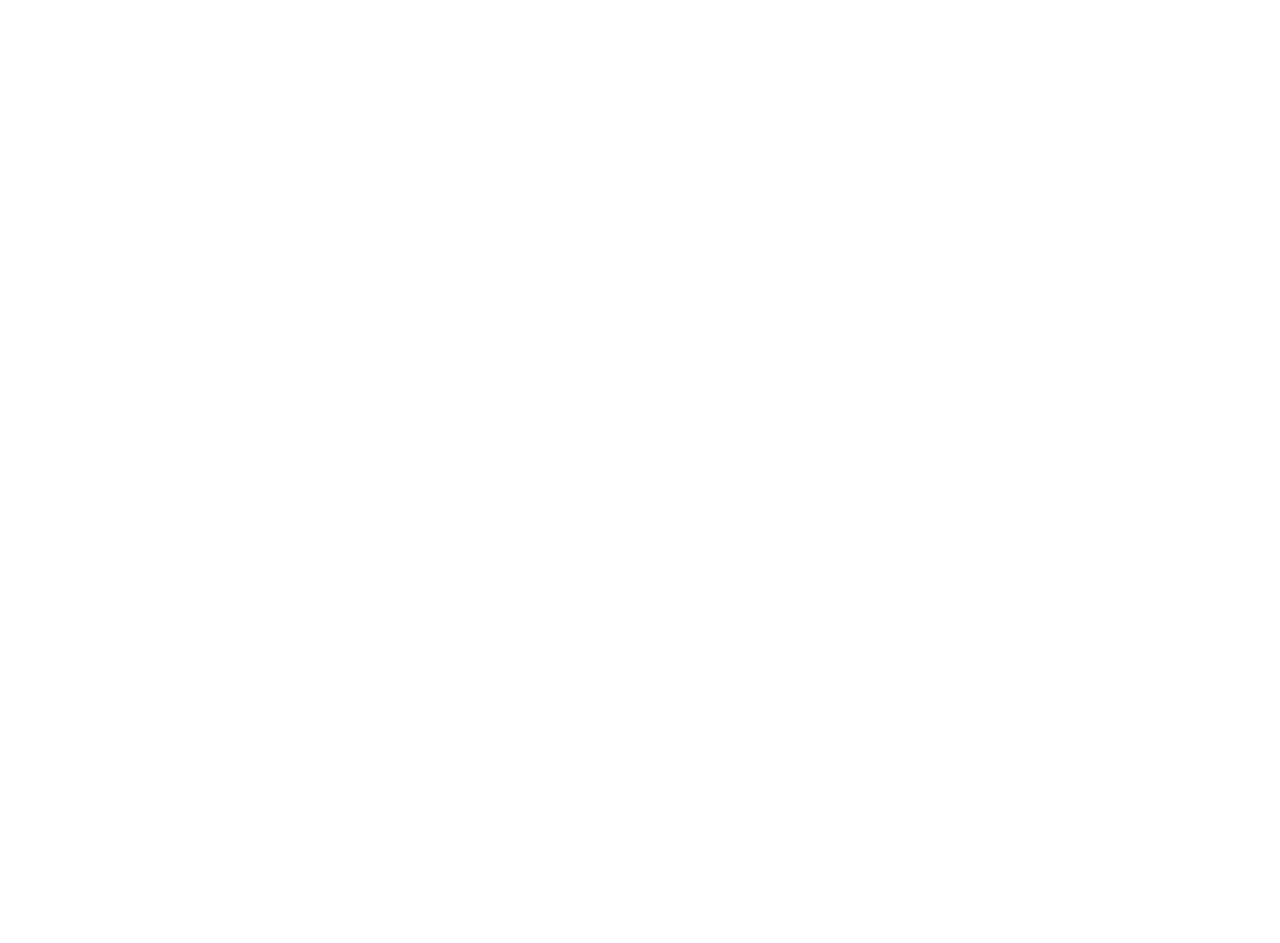
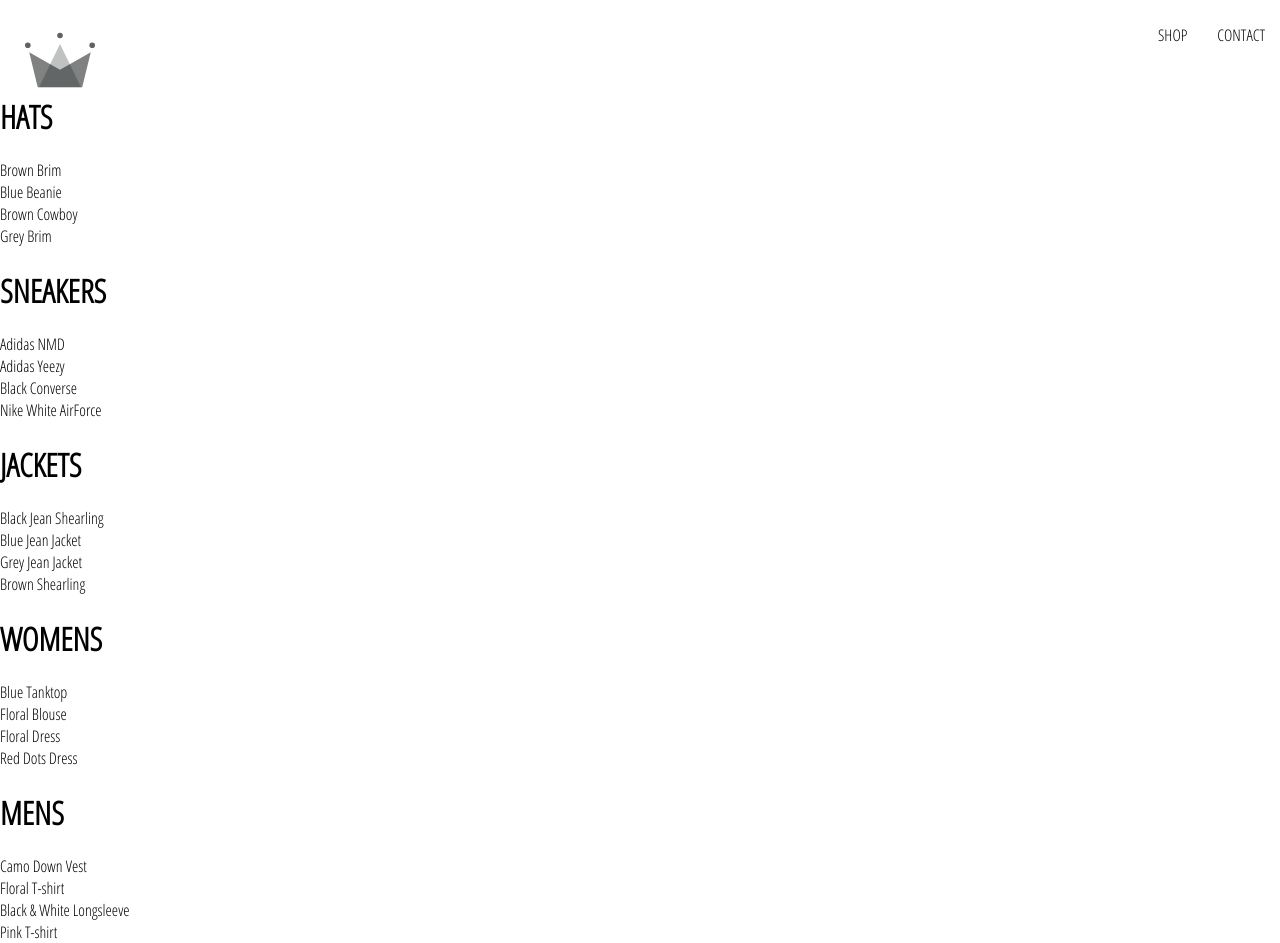
Before and after one commit to yeshwanth777/e-comm, a React (Create React App) app: page /shop in a window 1280 px wide. Before the commit the page ends 800 px from the top, so only its background shows below. Built offline with nearby package versions, Linux system fonts and the light colour scheme.

Commit message:
added header and shop page

```diff
--- a/src/App.css
+++ b/src/App.css
@@ -1,3 +1,8 @@
 body {
     font-family: 'Open Sans Condensed', sans-serif;
 }
+
+a {
+    text-decoration: none;
+    color: black;
+}
--- a/src/App.js
+++ b/src/App.js
@@ -1,20 +1,18 @@
 import React from 'react';
-import { Route } from 'react-router-dom';
+import { Switch, Route } from 'react-router-dom';
 import './App.css';
 import HomePage from './pages/homepage/homepage.component';
+import ShopPage from './pages/shop/shop.component';
+import Header from './components/header/header.component';
 
-const HatsPage = () => {
-  return(
-    <div><h1>Topics List</h1></div>
-  )
-}
 function App() {
   return (
     <div>
-      <switch>
+      <Header />
+      <Switch>
       <Route exact path='/' component={HomePage} />
-      <Route path='/shop/hats' component={HatsPage} />
-      </switch>
+      <Route path='/shop' component={ShopPage} />
+      </Switch>
     </div>
   );
 }
--- a/src/components/directory/directory.component.jsx
+++ b/src/components/directory/directory.component.jsx
@@ -48,6 +48,7 @@
 render() {
     return (
         <div className='directory-menu'> {
+          //if we are assigning the value to the same key we can write ...sample syntax
             this.state.sections.map(({ id, ...otherSectionProps}) => (
               <MenuItem key={id} {...otherSectionProps}/>
          ))
--- /dev/null
+++ b/src/components/header/header.component.jsx
@@ -0,0 +1,21 @@
+import React from 'react';
+import {Link} from 'react-router-dom';
+import {ReactComponent as Logo} from '../../assets/4.4 crown.svg';
+import './header.styles.scss';
+
+const Header = () => (
+    <div className='header'>
+        <Link className='logo-container' to='/'>
+            <Logo className='logo'/>
+         </Link>
+         <div className='options'>
+            <Link className='option' to='/shop'>
+               SHOP
+            </Link>
+            <Link className='option' to='/shop'>
+               CONTACT
+            </Link>
+         </div>
+    </div>
+)
+export default Header;
--- /dev/null
+++ b/src/components/header/header.styles.scss
@@ -0,0 +1,25 @@
+.header{
+    display: flex;
+    height: 70px;
+    justify-content: space-between;
+    margin-bottom: 25px;
+    width: 100%;
+}
+
+.logo{
+    width: 70px;
+    height: 100%;
+    padding: 25px;
+}
+
+.options{
+    width: 50%;
+    height: 100%;
+    display: flex;
+    align-items: center;
+    justify-content: flex-end;
+}
+
+.option{
+    padding: 10px 15px;
+}
--- a/src/components/menu-item/menu-item.component.jsx
+++ b/src/components/menu-item/menu-item.component.jsx
@@ -1,5 +1,5 @@
 import React from 'react';
-//with router is a higher order component
+//with router is a higher order component. it takes a component as a parameter and traforms that component in to anotgher componenet
 import { withRouter } from 'react-router-dom';
 import './menu-item.styles.scss';
 
--- /dev/null
+++ b/src/components/preview-collection/preview-collection.component.jsx
@@ -0,0 +1,20 @@
+import React from 'react';
+
+import './preview-collection.styles.scss';
+
+const CollectionPreview = ({title, items}) => (
+    <div className='collection-preview'>
+        <h1 className='title'>{title.toUpperCase()}</h1>
+        <div className='preview'>
+            {
+               items
+               .filter((item, index) => index < 4)
+               .map(item => (
+                   <div key={item.id}>{item.name}</div>
+               ))
+            }
+        </div>
+    </div>
+)
+
+export default CollectionPreview;
--- /dev/null
+++ b/src/pages/shop/shop.component.jsx
@@ -0,0 +1,25 @@
+import React from 'react';
+import SHOP_DATA from './shop.data.js';
+import CollectionPreview from'../../components/preview-collection/preview-collection.component';
+class ShopPage extends React.Component {
+    constructor(props){
+        super(props);
+        this.state = {
+            collections: SHOP_DATA
+        };
+    }
+
+    render() {
+        const collections = this.state.collections;
+        console.log(collections);
+        return (
+            <div className='shop-page'>
+                    {collections.map(({ id, ...otherCollectionProps }) => (
+                           <CollectionPreview key={id} {...otherCollectionProps} />
+                        ))}
+            </div>
+        );
+    }
+}
+
+export default ShopPage;
--- /dev/null
+++ b/src/pages/shop/shop.data.js
@@ -0,0 +1,249 @@
+const SHOP_DATA = [
+    {
+      id: 1,
+      title: 'Hats',
+      routeName: 'hats',
+      items: [
+        {
+          id: 1,
+          name: 'Brown Brim',
+          imageUrl: 'https://i.ibb.co/ZYW3VTp/brown-brim.png',
+          price: 25
+        },
+        {
+          id: 2,
+          name: 'Blue Beanie',
+          imageUrl: 'https://i.ibb.co/ypkgK0X/blue-beanie.png',
+          price: 18
+        },
+        {
+          id: 3,
+          name: 'Brown Cowboy',
+          imageUrl: 'https://i.ibb.co/QdJwgmp/brown-cowboy.png',
+          price: 35
+        },
+        {
+          id: 4,
+          name: 'Grey Brim',
+          imageUrl: 'https://i.ibb.co/RjBLWxB/grey-brim.png',
+          price: 25
+        },
+        {
+          id: 5,
+          name: 'Green Beanie',
+          imageUrl: 'https://i.ibb.co/YTjW3vF/green-beanie.png',
+          price: 18
+        },
+        {
+          id: 6,
+          name: 'Palm Tree Cap',
+          imageUrl: 'https://i.ibb.co/rKBDvJX/palm-tree-cap.png',
+          price: 14
+        },
+        {
+          id: 7,
+          name: 'Red Beanie',
+          imageUrl: 'https://i.ibb.co/bLB646Z/red-beanie.png',
+          price: 18
+        },
+        {
+          id: 8,
+          name: 'Wolf Cap',
+          imageUrl: 'https://i.ibb.co/1f2nWMM/wolf-cap.png',
+          price: 14
+        },
+        {
+          id: 9,
+          name: 'Blue Snapback',
+          imageUrl: 'https://i.ibb.co/X2VJP2W/blue-snapback.png',
+          price: 16
+        }
+      ]
+    },
+    {
+      id: 2,
+      title: 'Sneakers',
+      routeName: 'sneakers',
+      items: [
+        {
+          id: 1,
+          name: 'Adidas NMD',
+          imageUrl: 'https://i.ibb.co/0s3pdnc/adidas-nmd.png',
+          price: 220
+        },
+        {
+          id: 2,
+          name: 'Adidas Yeezy',
+          imageUrl: 'https://i.ibb.co/dJbG1cT/yeezy.png',
+          price: 280
+        },
+        {
+          id: 3,
+          name: 'Black Converse',
+          imageUrl: 'https://i.ibb.co/bPmVXyP/black-converse.png',
+          price: 110
+        },
+        {
+          id: 4,
+          name: 'Nike White AirForce',
+          imageUrl: 'https://i.ibb.co/1RcFPk0/white-nike-high-tops.png',
+          price: 160
+        },
+        {
+          id: 5,
+          name: 'Nike Red High Tops',
+          imageUrl: 'https://i.ibb.co/QcvzydB/nikes-red.png',
+          price: 160
+        },
+        {
+          id: 6,
+          name: 'Nike Brown High Tops',
+          imageUrl: 'https://i.ibb.co/fMTV342/nike-brown.png',
+          price: 160
+        },
+        {
+          id: 7,
+          name: 'Air Jordan Limited',
+          imageUrl: 'https://i.ibb.co/w4k6Ws9/nike-funky.png',
+          price: 190
+        },
+        {
+          id: 8,
+          name: 'Timberlands',
+          imageUrl: 'https://i.ibb.co/Mhh6wBg/timberlands.png',
+          price: 200
+        }
+      ]
+    },
+    {
+      id: 3,
+      title: 'Jackets',
+      routeName: 'jackets',
+      items: [
+        {
+          id: 1,
+          name: 'Black Jean Shearling',
+          imageUrl: 'https://i.ibb.co/XzcwL5s/black-shearling.png',
+          price: 125
+        },
+        {
+          id: 2,
+          name: 'Blue Jean Jacket',
+          imageUrl: 'https://i.ibb.co/mJS6vz0/blue-jean-jacket.png',
+          price: 90
+        },
+        {
+          id: 3,
+          name: 'Grey Jean Jacket',
+          imageUrl: 'https://i.ibb.co/N71k1ML/grey-jean-jacket.png',
+          price: 90
+        },
+        {
+          id: 4,
+          name: 'Brown Shearling',
+          imageUrl: 'https://i.ibb.co/s96FpdP/brown-shearling.png',
+          price: 165
+        },
+        {
+          id: 5,
+          name: 'Tan Trench',
+          imageUrl: 'https://i.ibb.co/M6hHc3F/brown-trench.png',
+          price: 185
+        }
+      ]
+    },
+    {
+      id: 4,
+      title: 'Womens',
+      routeName: 'womens',
+      items: [
+        {
+          id: 1,
+          name: 'Blue Tanktop',
+          imageUrl: 'https://i.ibb.co/7CQVJNm/blue-tank.png',
+          price: 25
+        },
+        {
+          id: 2,
+          name: 'Floral Blouse',
+          imageUrl: 'https://i.ibb.co/4W2DGKm/floral-blouse.png',
+          price: 20
+        },
+        {
+          id: 3,
+          name: 'Floral Dress',
+          imageUrl: 'https://i.ibb.co/KV18Ysr/floral-skirt.png',
+          price: 80
+        },
+        {
+          id: 4,
+          name: 'Red Dots Dress',
+          imageUrl: 'https://i.ibb.co/N3BN1bh/red-polka-dot-dress.png',
+          price: 80
+        },
+        {
+          id: 5,
+          name: 'Striped Sweater',
+          imageUrl: 'https://i.ibb.co/KmSkMbH/striped-sweater.png',
+          price: 45
+        },
+        {
+          id: 6,
+          name: 'Yellow Track Suit',
+          imageUrl: 'https://i.ibb.co/v1cvwNf/yellow-track-suit.png',
+          price: 135
+        },
+        {
+          id: 7,
+          name: 'White Blouse',
+          imageUrl: 'https://i.ibb.co/qBcrsJg/white-vest.png',
+          price: 20
+        }
+      ]
+    },
+    {
+      id: 5,
+      title: 'Mens',
+      routeName: 'mens',
+      items: [
+        {
+          id: 1,
+          name: 'Camo Down Vest',
+          imageUrl: 'https://i.ibb.co/xJS0T3Y/camo-vest.png',
+          price: 325
+        },
+        {
+          id: 2,
+          name: 'Floral T-shirt',
+          imageUrl: 'https://i.ibb.co/qMQ75QZ/floral-shirt.png',
+          price: 20
+        },
+        {
+          id: 3,
+          name: 'Black & White Longsleeve',
+          imageUrl: 'https://i.ibb.co/55z32tw/long-sleeve.png',
+          price: 25
+        },
+        {
+          id: 4,
+          name: 'Pink T-shirt',
+          imageUrl: 'https://i.ibb.co/RvwnBL8/pink-shirt.png',
+          price: 25
+        },
+        {
+          id: 5,
+          name: 'Jean Long Sleeve',
+          imageUrl: 'https://i.ibb.co/VpW4x5t/roll-up-jean-shirt.png',
+          price: 40
+        },
+        {
+          id: 6,
+          name: 'Burgundy T-shirt',
+          imageUrl: 'https://i.ibb.co/mh3VM1f/polka-dot-shirt.png',
+          price: 25
+        }
+      ]
+    }
+  ];
+
+  export default SHOP_DATA;
```
Also changed, not shown: src/assets/4.4 crown.svg (added), src/components/preview-collection/preview-collection.styles.scss (added).
